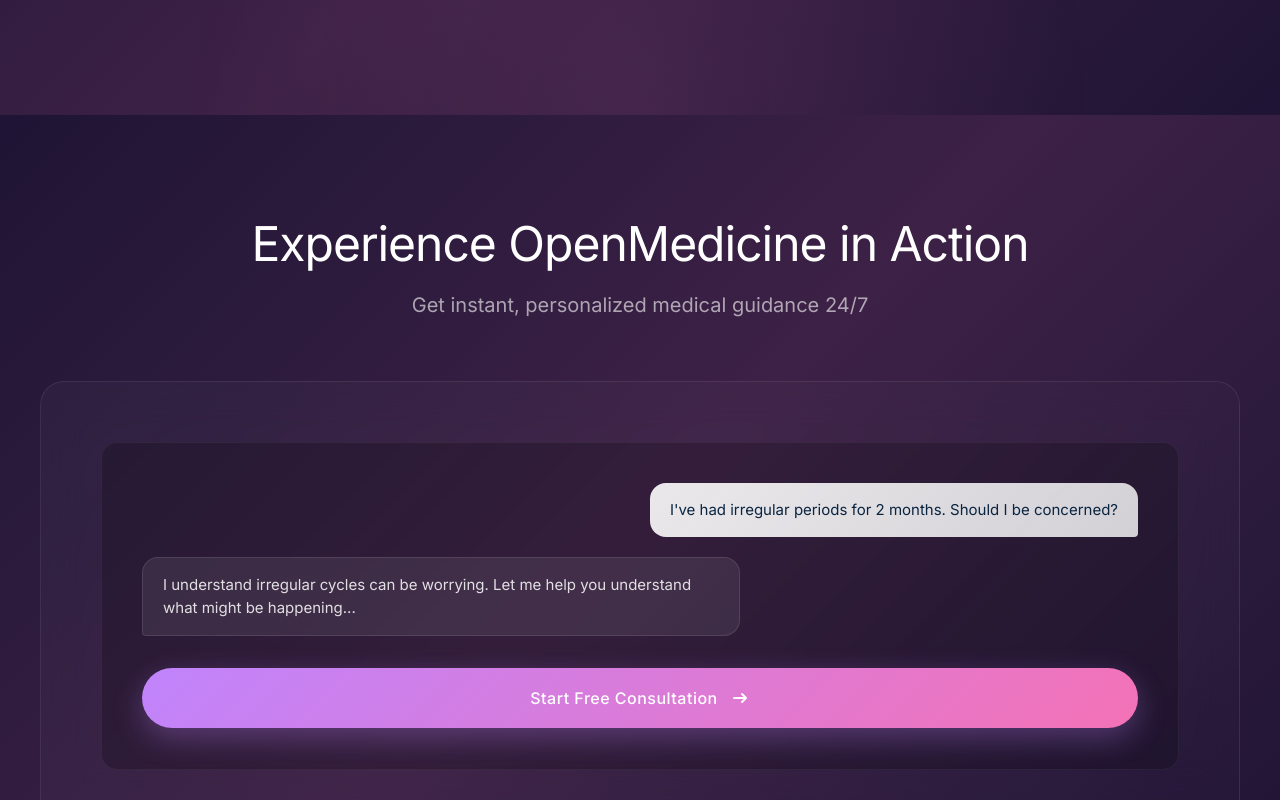
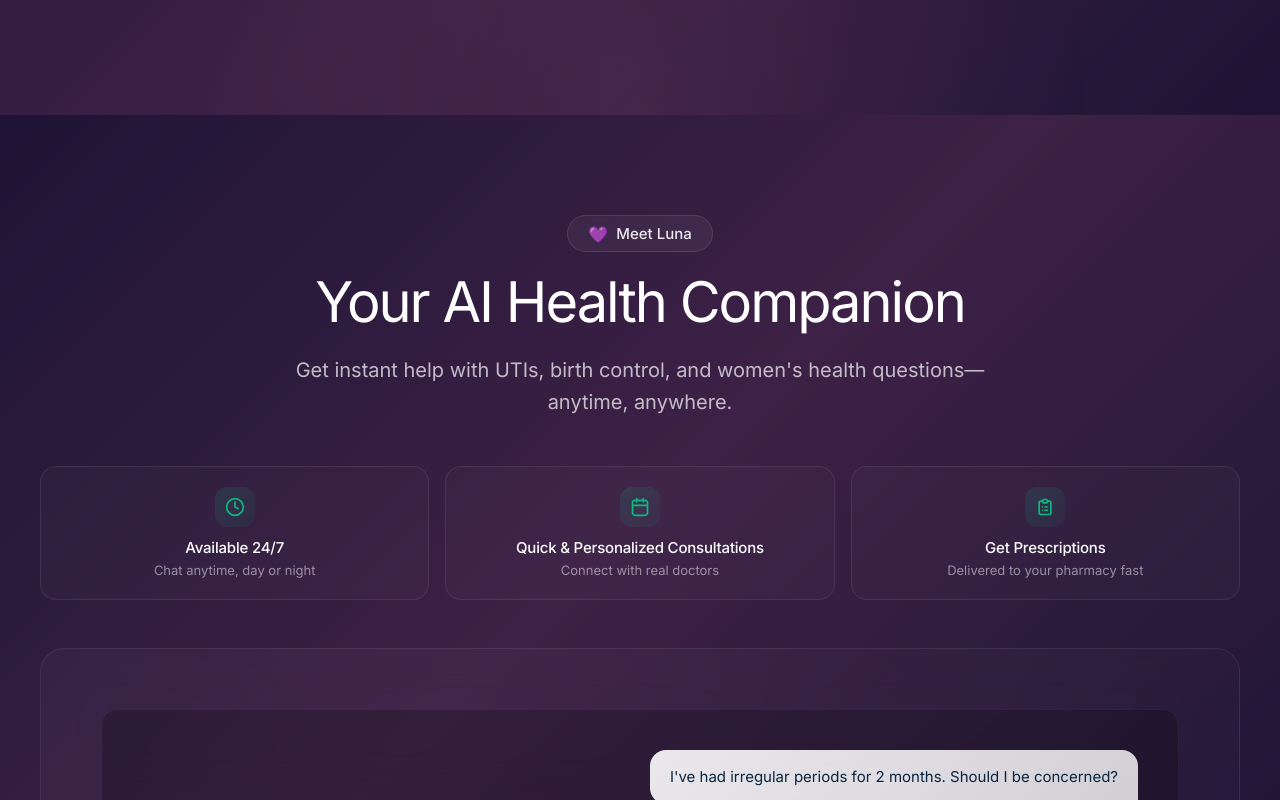
Before and after one commit to connie-q-yang/cyrus-med-frontend, a React (Create React App) app: page /xx in a window 1280 px wide. Shown: the part 685-1485 px from the top of the page. Built offline with nearby package versions, Linux system fonts and the light colour scheme; no server answers; the database is empty.

Commit message:
update design

```diff
--- a/src/components/ChatPreview/ChatPreview.css
+++ b/src/components/ChatPreview/ChatPreview.css
@@ -5,21 +5,101 @@
 
 .section-header {
   text-align: center;
-  margin-bottom: 60px;
+  margin-bottom: 48px;
+}
+
+.header-badge {
+  display: inline-flex;
+  align-items: center;
+  gap: 8px;
+  padding: 8px 20px;
+  background: rgba(255, 255, 255, 0.05);
+  border: 1px solid rgba(255, 255, 255, 0.1);
+  border-radius: 50px;
+  margin-bottom: 20px;
+  font-size: 15px;
+  font-weight: 500;
+  color: rgba(255, 255, 255, 0.9);
+  backdrop-filter: blur(10px);
+}
+
+.badge-dot {
+  font-size: 16px;
+  line-height: 1;
 }
 
 .section-header h2 {
-  font-size: 48px;
-  margin-bottom: 16px;
-  font-weight: 200;
+  font-size: 56px;
+  margin-bottom: 20px;
+  font-weight: 300;
   color: #fff;
-  letter-spacing: -1px;
+  letter-spacing: -2px;
+  line-height: 1.1;
 }
 
-.section-header p {
+.header-description {
   font-size: 20px;
-  color: rgba(255, 255, 255, 0.6);
+  color: rgba(255, 255, 255, 0.7);
   font-weight: 300;
+  line-height: 1.6;
+  max-width: 700px;
+  margin: 0 auto;
+}
+
+/* Benefits Grid */
+.benefits-grid {
+  display: grid;
+  grid-template-columns: repeat(3, 1fr);
+  gap: 16px;
+  max-width: 1200px;
+  margin: 0 auto 48px;
+}
+
+.benefit-item {
+  text-align: center;
+  padding: 20px 16px;
+  background: rgba(255, 255, 255, 0.02);
+  border: 1px solid rgba(255, 255, 255, 0.08);
+  border-radius: 16px;
+  transition: all 0.3s ease;
+}
+
+.benefit-item:hover {
+  background: rgba(255, 255, 255, 0.04);
+  border-color: rgba(255, 255, 255, 0.15);
+  transform: translateY(-2px);
+}
+
+.benefit-icon {
+  width: 40px;
+  height: 40px;
+  margin: 0 auto 12px;
+  display: flex;
+  align-items: center;
+  justify-content: center;
+  background: linear-gradient(135deg, rgba(16, 185, 129, 0.15), rgba(16, 185, 129, 0.05));
+  border-radius: 12px;
+  color: var(--emerald);
+}
+
+.benefit-icon svg {
+  width: 20px;
+  height: 20px;
+}
+
+.benefit-item h4 {
+  font-size: 15px;
+  font-weight: 500;
+  margin-bottom: 4px;
+  color: #fff;
+  letter-spacing: -0.2px;
+}
+
+.benefit-item p {
+  font-size: 13px;
+  color: rgba(255, 255, 255, 0.5);
+  line-height: 1.4;
+  margin: 0;
 }
 
 .chat-preview-container {
@@ -203,13 +283,39 @@
   }
 }
 
+@media (max-width: 1024px) {
+  .benefits-grid {
+    grid-template-columns: 1fr;
+    gap: 12px;
+    margin-bottom: 40px;
+  }
+
+  .benefit-item {
+    padding: 16px 20px;
+  }
+}
+
 @media (max-width: 768px) {
   .chat-preview {
     padding: 60px 20px;
   }
 
+  .header-badge {
+    font-size: 14px;
+    padding: 6px 16px;
+  }
+
   .section-header h2 {
-    font-size: 32px;
+    font-size: 38px;
+    letter-spacing: -1px;
+  }
+
+  .header-description {
+    font-size: 17px;
+  }
+
+  .benefits-grid {
+    margin-bottom: 40px;
   }
 
   .preview-content {
--- a/src/components/ChatPreview/ChatPreview.jsx
+++ b/src/components/ChatPreview/ChatPreview.jsx
@@ -30,8 +30,48 @@
           animate={inView ? { opacity: 1, y: 0 } : {}}
           transition={{ duration: 0.6 }}
         >
-          <h2>Experience OpenMedicine in Action</h2>
-          <p>Get instant, personalized medical guidance 24/7</p>
+          <div className="header-badge">
+            <span className="badge-dot">💜</span>
+            <span>Meet Luna</span>
+          </div>
+          <h2>Your AI Health Companion</h2>
+          <p className="header-description">Get instant help with UTIs, birth control, and women's health questions—anytime, anywhere.</p>
+        </motion.div>
+
+        <motion.div
+          className="benefits-grid"
+          initial={{ opacity: 0, y: 20 }}
+          animate={inView ? { opacity: 1, y: 0 } : {}}
+          transition={{ duration: 0.6, delay: 0.3 }}
+        >
+          <div className="benefit-item">
+            <div className="benefit-icon">
+              <svg width="24" height="24" viewBox="0 0 24 24" fill="none">
+                <path d="M12 22C17.5228 22 22 17.5228 22 12C22 6.47715 17.5228 2 12 2C6.47715 2 2 6.47715 2 12C2 17.5228 6.47715 22 12 22Z" stroke="currentColor" strokeWidth="2"/>
+                <path d="M12 6V12L16 14" stroke="currentColor" strokeWidth="2" strokeLinecap="round"/>
+              </svg>
+            </div>
+            <h4>Available 24/7</h4>
+            <p>Chat anytime, day or night</p>
+          </div>
+          <div className="benefit-item">
+            <div className="benefit-icon">
+              <svg width="24" height="24" viewBox="0 0 24 24" fill="none">
+                <path d="M21 10H3M16 2V6M8 2V6M7.8 22H16.2C17.8802 22 18.7202 22 19.362 21.673C19.9265 21.3854 20.3854 20.9265 20.673 20.362C21 19.7202 21 18.8802 21 17.2V8.8C21 7.11984 21 6.27976 20.673 5.63803C20.3854 5.07354 19.9265 4.6146 19.362 4.32698C18.7202 4 17.8802 4 16.2 4H7.8C6.11984 4 5.27976 4 4.63803 4.32698C4.07354 4.6146 3.6146 5.07354 3.32698 5.63803C3 6.27976 3 7.11984 3 8.8V17.2C3 18.8802 3 19.7202 3.32698 20.362C3.6146 20.9265 4.07354 21.3854 4.63803 21.673C5.27976 22 6.11984 22 7.8 22Z" stroke="currentColor" strokeWidth="2" strokeLinecap="round"/>
+              </svg>
+            </div>
+            <h4>Quick & Personalized Consultations</h4>
+            <p>Connect with real doctors</p>
+          </div>
+          <div className="benefit-item">
+            <div className="benefit-icon">
+              <svg width="24" height="24" viewBox="0 0 24 24" fill="none">
+                <path d="M9 5H7C5.89543 5 5 5.89543 5 7V19C5 20.1046 5.89543 21 7 21H17C18.1046 21 19 20.1046 19 19V7C19 5.89543 18.1046 5 17 5H15M9 5C9 6.10457 9.89543 7 11 7H13C14.1046 7 15 6.10457 15 5M9 5C9 3.89543 9.89543 3 11 3H13C14.1046 3 15 3.89543 15 5M12 12H15M12 16H15M9 12H9.01M9 16H9.01" stroke="currentColor" strokeWidth="2" strokeLinecap="round"/>
+              </svg>
+            </div>
+            <h4>Get Prescriptions</h4>
+            <p>Delivered to your pharmacy fast</p>
+          </div>
         </motion.div>
 
         <motion.div
```
